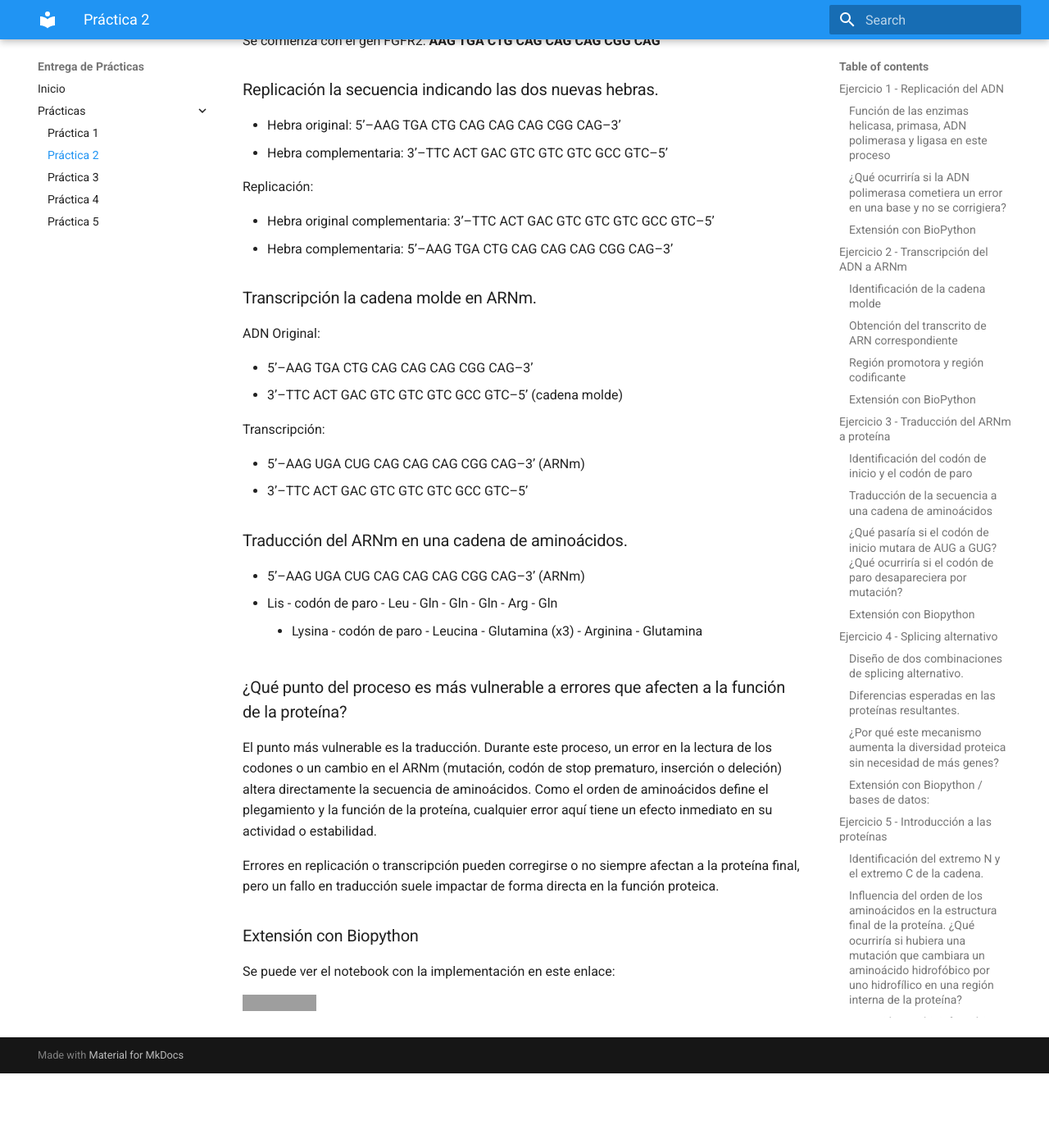
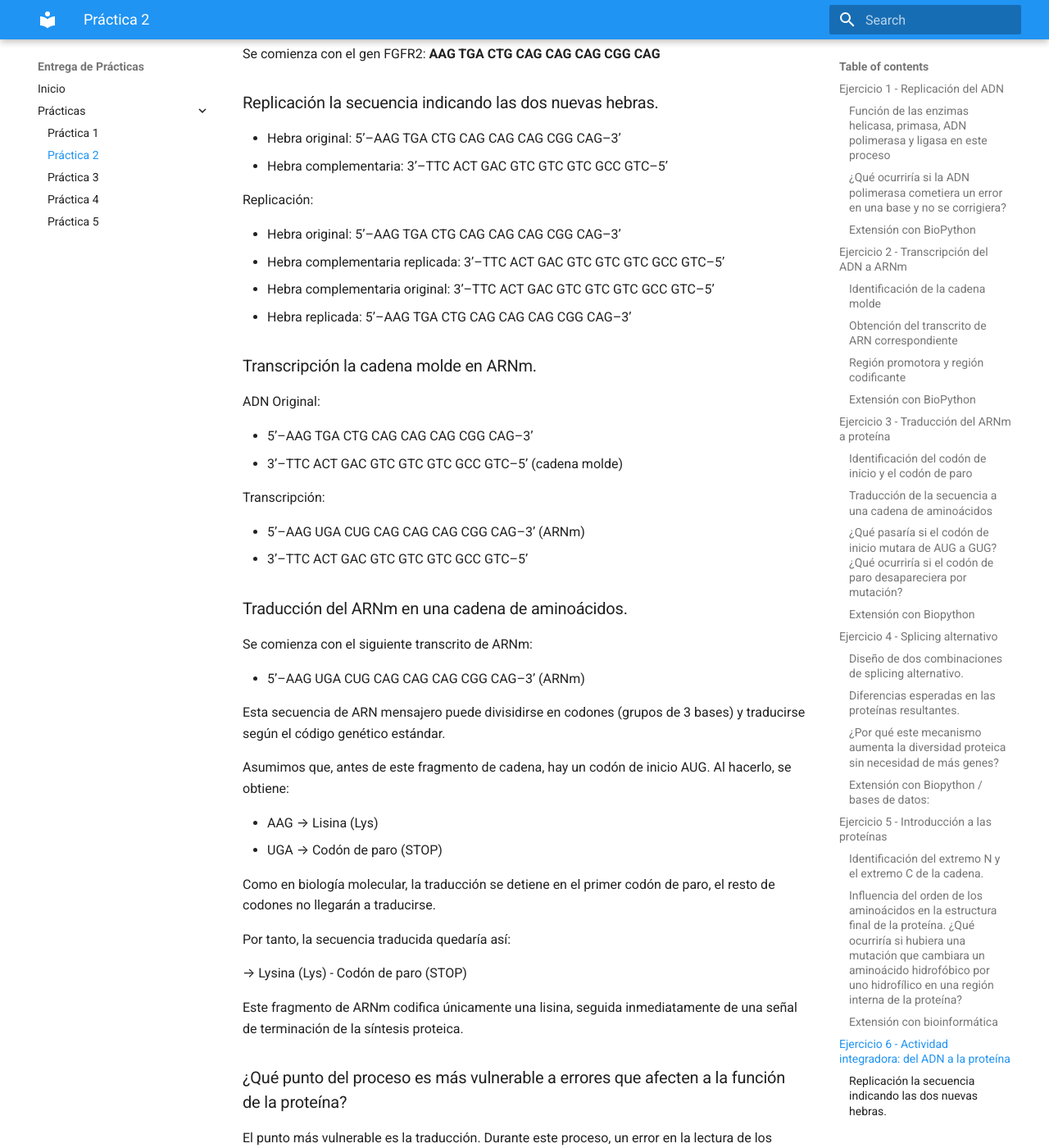
Before and after one commit to raquelaq/PracticasBIO, an MkDocs documentation site: the page built from docs/practica2.md, in a window 1280 px wide and 1400 px high, scrolled down 9372 px. Shown: the whole window at 82% size. Built offline with MkDocs 1.6.1 and Material for MkDocs 9.7.7, drawn with Linux system fonts in a browser that asks for light colours; before the commit the page ends 10681 px from its top, so only the background shows below that; some of the changed text lies outside the part shown; grey boxes are pictures that could not be loaded.

Commit message:
New commit

```diff
--- a/docs/practica2.md
+++ b/docs/practica2.md
@@ -101,6 +101,7 @@
 ### Traducción de la secuencia a una cadena de aminoácidos
 
 ![Proceso de Traducción](images/traduccion.png)
+
 *Figura 3. Proceso de Traducción de ARNm a proteína*
 
 La **Figura 3** muestra el proceso de traducción de ARNm a una secuencia de aminoácidos, que formará una proteína.
@@ -238,8 +239,11 @@
 
 Replicación:
 
-- Hebra original complementaria: 3’–TTC ACT GAC GTC GTC GTC GCC GTC–5’
-- Hebra complementaria: 5’–AAG TGA CTG CAG CAG CAG CGG CAG–3’
+- Hebra original: 5’–AAG TGA CTG CAG CAG CAG CGG CAG–3’
+- Hebra complementaria replicada: 3’–TTC ACT GAC GTC GTC GTC GCC GTC–5’
+
+- Hebra complementaria original: 3’–TTC ACT GAC GTC GTC GTC GCC GTC–5’
+- Hebra replicada: 5’–AAG TGA CTG CAG CAG CAG CGG CAG–3’
 
 
 ### Transcripción la cadena molde en ARNm.
@@ -256,16 +260,34 @@
 
 ### Traducción del ARNm en una cadena de aminoácidos.
 
+Se comienza con el siguiente transcrito de ARNm:
+
 - 5’–AAG UGA CUG CAG CAG CAG CGG CAG–3’ (ARNm)
-- Lis - codón de paro - Leu - Gln - Gln - Gln - Arg - Gln
-    - Lysina - codón de paro - Leucina - Glutamina (x3) - Arginina - Glutamina
 
+Esta secuencia de ARN mensajero puede divisidirse en codones (grupos de 3 bases) y traducirse según el código genético estándar.
+
+Asumimos que, antes de este fragmento de cadena, hay un codón de inicio AUG. Al hacerlo, se obtiene:
+
+- AAG → Lisina (Lys)
+- UGA → Codón de paro (STOP)
+
+Como en biología molecular, la traducción se detiene en el primer codón de paro, el resto de codones no llegarán a traducirse.
+
+Por tanto, la secuencia traducida quedaría así:
+
+→ Lysina (Lys) - Codón de paro (STOP)
+
+Este fragmento de ARNm codifica únicamente una lisina, seguida inmediatamente de una señal de terminación de la síntesis proteica.
 
 ### ¿Qué punto del proceso es más vulnerable a errores que afecten a la función de la proteína?
 
-El punto más vulnerable es la traducción. Durante este proceso, un error en la lectura de los codones o un cambio en el ARNm (mutación, codón de stop prematuro, inserción o deleción) altera directamente la secuencia de aminoácidos. Como el orden de aminoácidos define el plegamiento y la función de la proteína, cualquier error aquí tiene un efecto inmediato en su actividad o estabilidad.
+El punto más vulnerable es la traducción. Durante este proceso, un error en la lectura de los codones o un cambio en el
+ARNm (mutación, codón de stop prematuro, inserción o deleción) altera directamente la secuencia de aminoácidos. Como el
+orden de aminoácidos define el plegamiento y la función de la proteína, cualquier error aquí tiene un efecto inmediato
+en su actividad o estabilidad.
 
-Errores en replicación o transcripción pueden corregirse o no siempre afectan a la proteína final, pero un fallo en traducción suele impactar de forma directa en la función proteica.
+Los errores en la replicación o la transcripción pueden corregirse o no siempre repercuten en la proteína final, pero un
+fallo durante la traducción suele tener un impacto directo e inmediato en la función de la proteína.
 
 ### Extensión con Biopython
 
```
